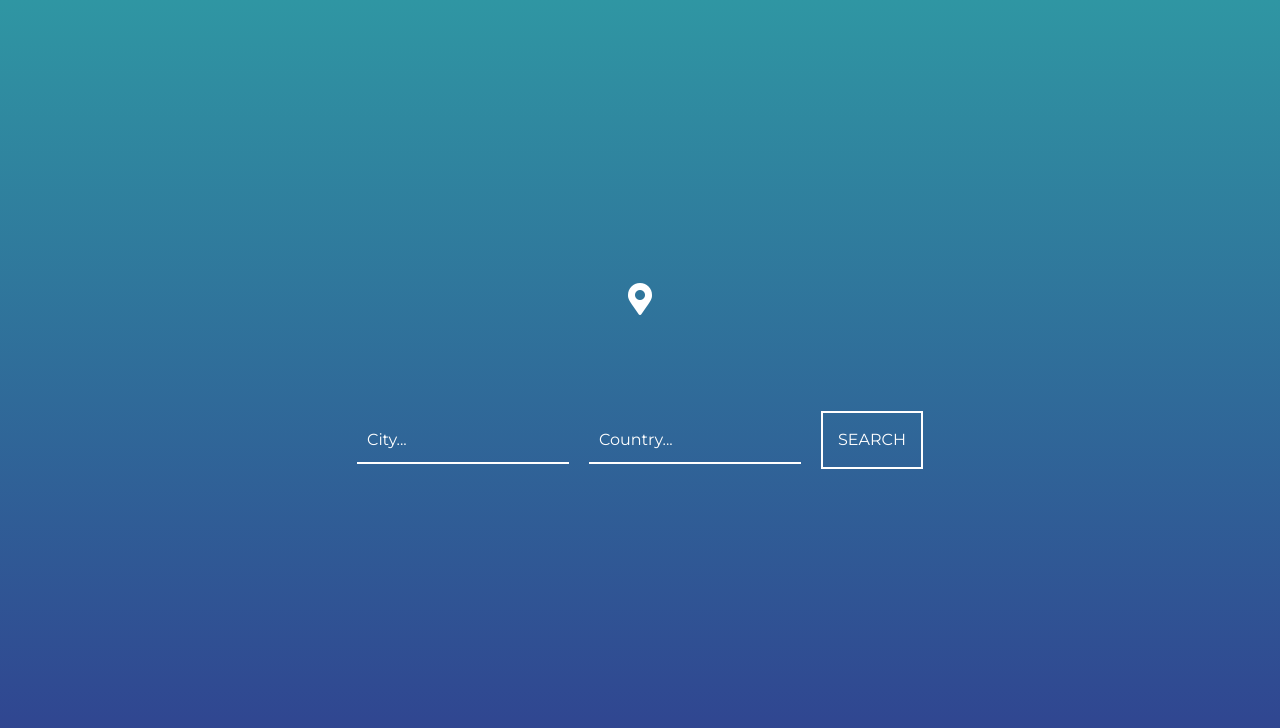
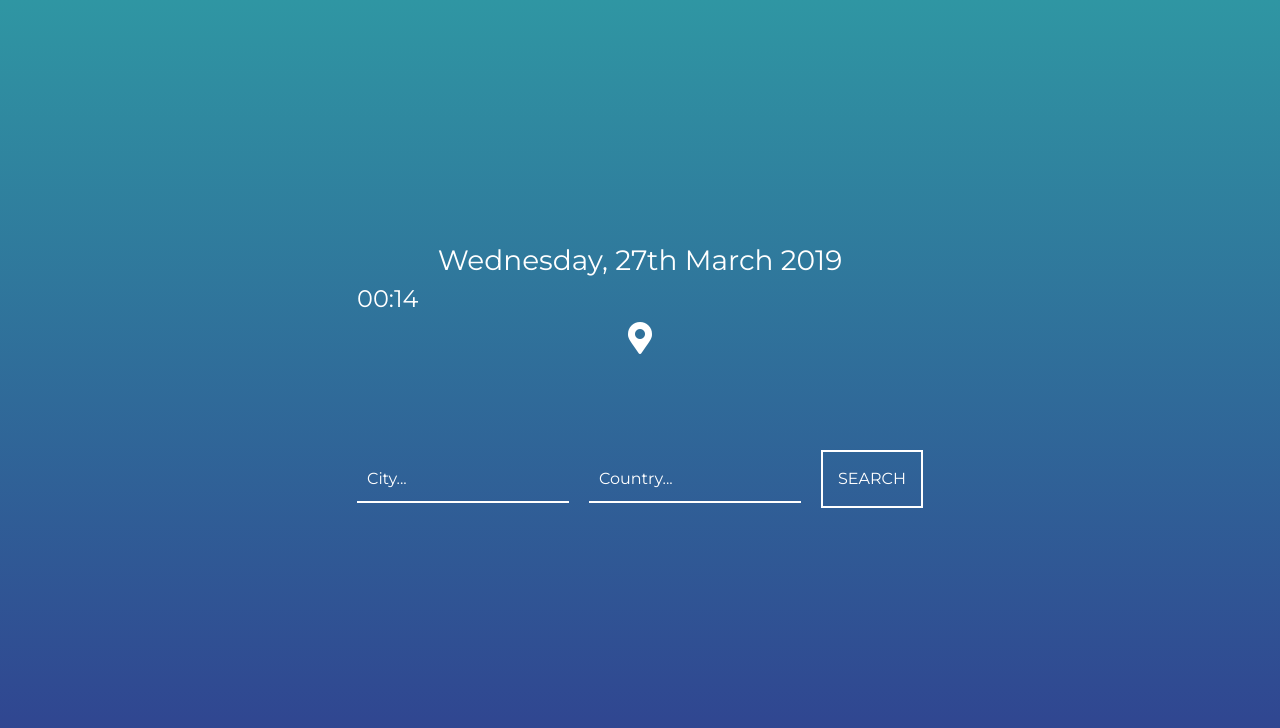
Before and after one commit to Pierre-Charles/weatherApp, a React (Vite) app: page / in a window 1280 px wide. Shown: the top 728 px of the page. Built offline with nearby package versions, Linux system fonts and the light colour scheme.

Commit message:
New Clock component, using MomentJS for fetching date and time

```diff
--- a/package.json
+++ b/package.json
@@ -12,6 +12,7 @@
   "license": "ISC",
   "dependencies": {
     "lottie-react-web": "^2.1.4",
+    "moment": "^2.24.0",
     "react": "^16.8.5",
     "react-dom": "^16.8.5",
     "react-router-dom": "^5.0.0",
--- a/src/components/App.jsx
+++ b/src/components/App.jsx
@@ -2,6 +2,7 @@ import React, { Fragment, Component } from 'react'
 import Form from './Form'
 import Weather from './Weather'
 import Location from './Location'
+import Clock from './Clock'
 
 import index from '../stylesheets/Index.scss'
 
@@ -77,9 +78,7 @@ export default class App extends Component {
     return (
     <Fragment>
       <div className='main'>
-      <div className="container">
-        <div className="row">
-          <div className="col-sm-12">
+        <Clock />
             <i onClick={this.getLocation} className="pb-5 markerClick fas fa-map-marker-alt fa-2x"></i>
           </div>
           <Location
@@ -87,8 +86,6 @@ export default class App extends Component {
             latitude={this.state.latitude}
             longitude={this.state.longitude}
           />
-        </div>
-      </div>
       <Form getWeather={this.getWeather}/>
       <Weather
         city={this.state.city}
@@ -98,7 +95,6 @@ export default class App extends Component {
         desc={this.state.desc}
         error={this.state.error}
       />
-      </div>
     </Fragment>
    )
   }
--- /dev/null
+++ b/src/components/Clock.jsx
@@ -0,0 +1,27 @@
+import React, { Component } from 'react'
+import moment from 'moment'
+
+export default class Clock extends Component {
+  constructor(props) {
+    super(props)
+  }
+
+  componentDidMount() {
+    setInterval(this.update, 1000)
+  }
+
+  update = () => {
+    this.setState({
+      date: new Date()
+    })
+  }
+
+  render() {
+    return (
+      <div>
+        <h3>{moment().format('dddd, Do MMMM YYYY')}</h3>
+        <h4>{moment().format('HH:mm')}</h4>
+      </div>
+    )
+  }
+}
```
Also changed, not shown: 1 other file (tests, documents, lock files or other folders).
